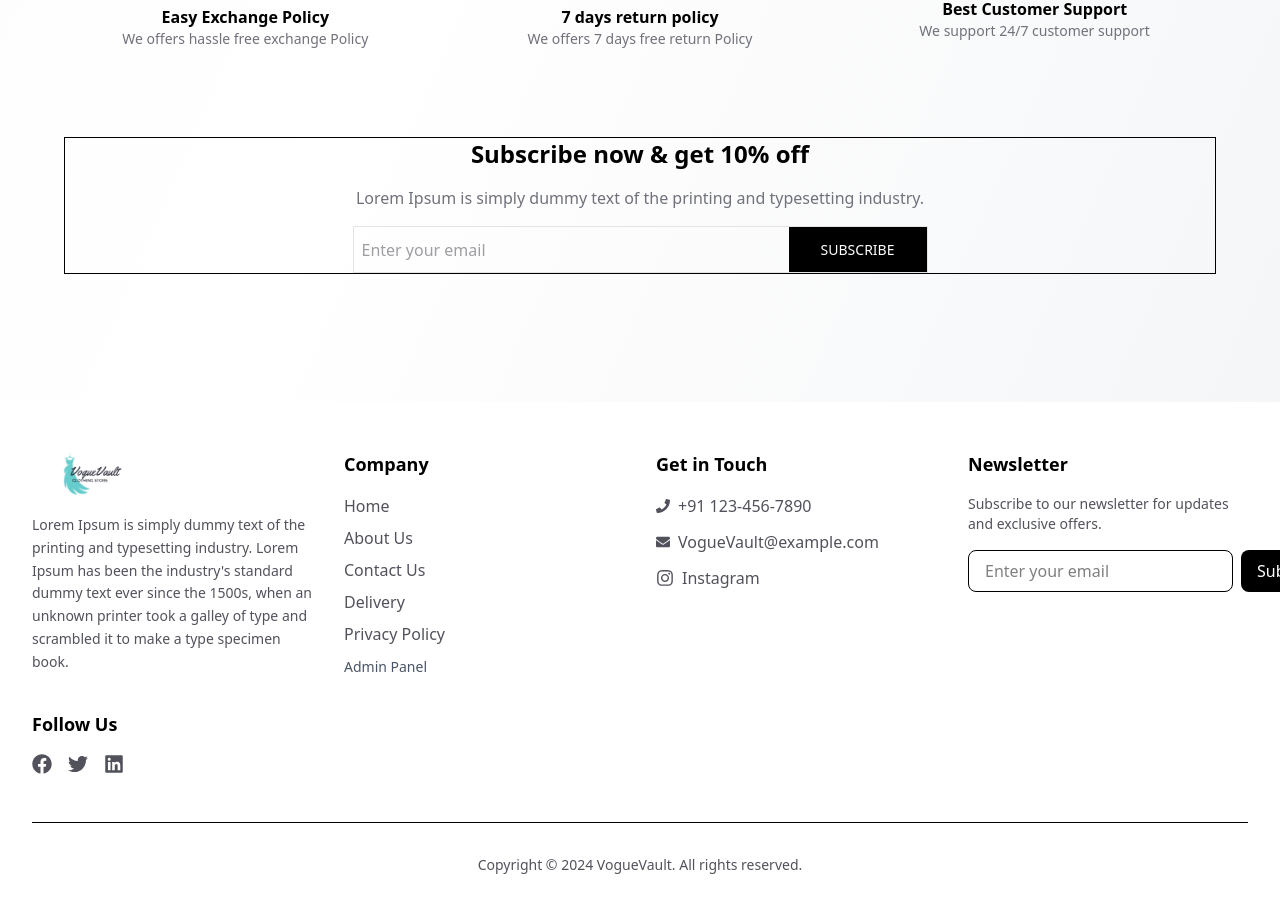
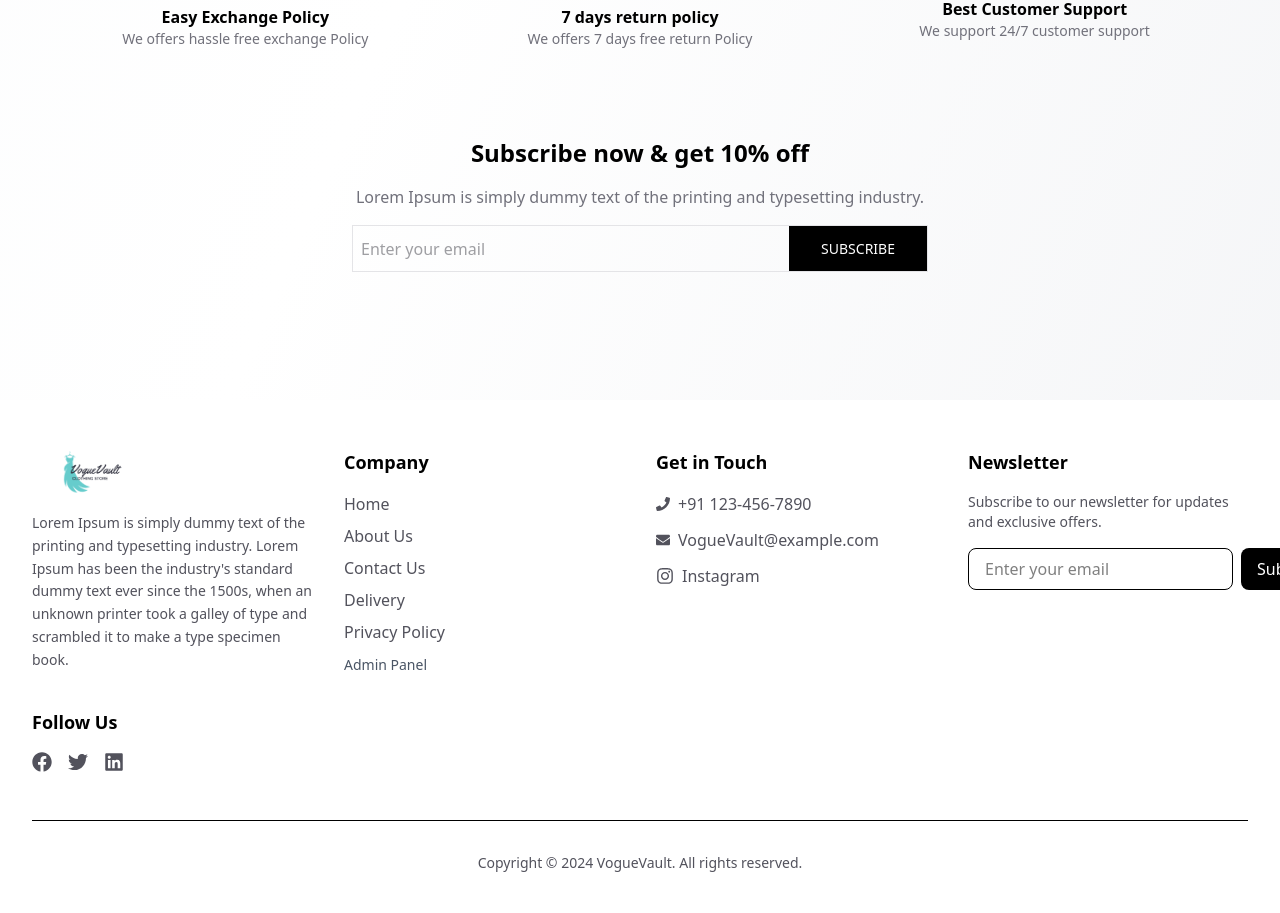
Before and after one commit to Deadshot-45/VogueVault, a React (Vite) app: page / in a window 1280 px wide. Shown: the part 2020-2933 px from the top of the page. Built offline with nearby package versions, Linux system fonts and the light colour scheme.

Commit message:
Subcribe component changes

```diff
--- a/src/Components/ProductPages/Subscribe.jsx
+++ b/src/Components/ProductPages/Subscribe.jsx
@@ -2,7 +2,7 @@ import React from 'react'
 
 const Subscribe = () => {
   return (
-    <section className="mb-32 w-[100%] border">
+    <section className="mb-32 w-[100%]">
         <article className="flex gap-4 flex-col justify-center items-center">
           <h1 className="font-semibold font-sans text-2xl max-xs:text-xl">
             Subscribe now & get 10% off
```
